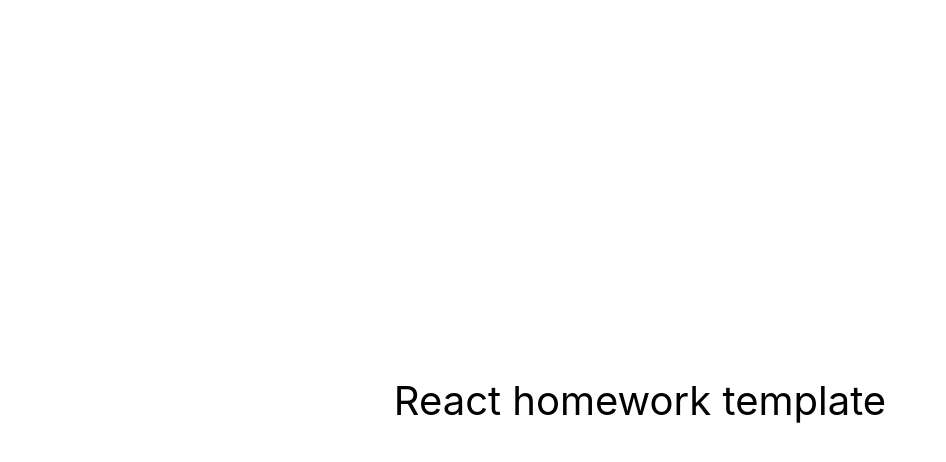
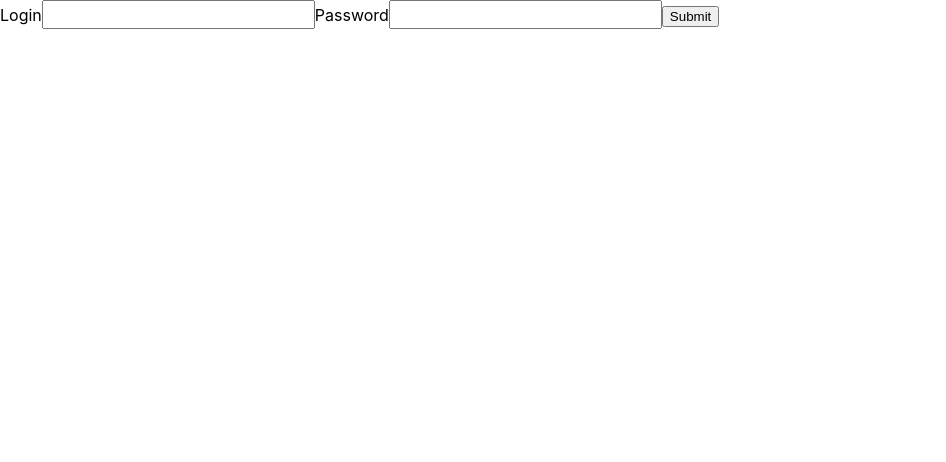
Before and after one commit to Ihor849/Home_react-trening, a React (Create React App) app: page / in a window 1280 px wide. Shown: the top 462 px of the page, without its empty margins (0-946 px from the left). Built offline with nearby package versions, Linux system fonts and the light colour scheme.

Commit message:
FormikForm

```diff
--- a/package.json
+++ b/package.json
@@ -11,12 +11,14 @@
     "@testing-library/user-event": "^13.5.0",
     "classnames": "^2.3.2",
     "date-fns": "^2.29.3",
+    "formik": "^2.2.9",
     "prop-types": "^15.8.1",
     "react": "^18.1.0",
     "react-dom": "^18.1.0",
     "react-icons": "^4.8.0",
     "react-scripts": "5.0.1",
-    "web-vitals": "^2.1.3"
+    "web-vitals": "^2.1.3",
+    "yup": "^1.1.1"
   },
   "scripts": {
     "start": "react-scripts start",
--- a/src/components/App/App.jsx
+++ b/src/components/App/App.jsx
@@ -1,17 +1,20 @@
-const App = () => {
-  return (
-    <div
-      style={{
-        height: '100vh',
-        display: 'flex',
-        justifyContent: 'center',
-        alignItems: 'center',
-        fontSize: 40,
-        color: '#010101'
-      }}
-    >
-      React homework template
+// import { Global } from '@emotion/react';
+import { Component } from 'react'
+// import { GlobalStyle } from './GlobalStyle'
+// import { LoginForm } from 'components/LoginForm/LoginForm'
+import {FormikForm} from 'components/FormikForm/FormikForm'
+
+class App extends Component {
+  render() {
+    return (
+    <div>
+
+        {/* <LoginForm /> */}
+        <FormikForm/>
+
     </div>
   );
+  }
+
 };
 export default App
--- /dev/null
+++ b/src/components/FormikForm/FormikForm.js
@@ -0,0 +1,61 @@
+import React from 'react';
+import styled from '@emotion/styled';
+import { Formik, Form, Field, ErrorMessage } from 'formik';
+import * as yup from 'yup';
+// import { Input } from './FormikForm.styled';
+
+const schema = yup.object().shape({
+  login: yup.string().required(),
+  password: yup.string().min(6).max(16).required(),
+});
+
+const initialValues = {
+  login: '',
+  password: '',
+};
+
+const Input = styled(Field)`
+  font-size: 20px;
+  color: green;
+`;
+
+// const Form = styled(Form)`
+//   width: 600px;
+//   margin: 0 auto;
+//   display: flex;
+//   gap: 15px;
+//   justify-items: center;
+//   align-items: center;
+//   justify-content: center;
+//   padding: 25px;
+// `;
+
+export const FormikForm = () => {
+  const hadleSubmit = (values, { resetForm }) => {
+    console.log(values);
+    // console.log(actions);
+    resetForm();
+  };
+
+  return (
+    <Formik
+      initialValues={initialValues}
+      onSubmit={hadleSubmit}
+      validationSchema={schema}
+    >
+      <Form autoComplete="off">
+        <label htmlFor="login">
+          Login
+          <Input type="text" name="login" />
+          <ErrorMessage name="login" component="div" />
+        </label>
+        <label htmlFor="login">
+          Password
+          <Input type="password" name="password" />
+          <ErrorMessage name="password" />
+        </label>
+        <button type="submit">Submit</button>
+      </Form>
+    </Formik>
+  );
+};
--- /dev/null
+++ b/src/components/LoginForm/LoginForm.js
@@ -0,0 +1,24 @@
+export const LoginForm = () => {
+  const hadleSubmit = e => {
+    e.preventDefault();
+    const formElements = e.target.elements;
+    const { login, password } = e.target.elements;
+    console.log(login.value, password.value);
+    console.log(formElements);
+    console.dir(e.target.elements.login.value);
+    console.dir(e.target.elements.password.value);
+  };
+  return (
+    <form autoComplete="off" onSubmit={hadleSubmit}>
+      <label htmlFor="login">
+        Login
+        <input type="text" name="login" />
+      </label>
+      <label htmlFor="login">
+        Password
+        <input type="password" name="password" />
+      </label>
+      <button type="submit">Submit</button>
+    </form>
+  );
+};
--- /dev/null
+++ b/src/components/LoginForm/index.js
@@ -0,0 +1 @@
+export { default } from './LoginForm';
```
Also changed, not shown: src/components/FormikForm/FormikForm.styled.jsx (added, +15 -0 lines), src/components/GlobalStyle/GlobalStyle.css (added), src/components/GlobalStyle/GlobalStyle.js (added), src/components/GlobalStyle/index.js (added), src/components/LoginForm/LoginForm.css (added), 1 other file (tests, documents, lock files or other folders).
